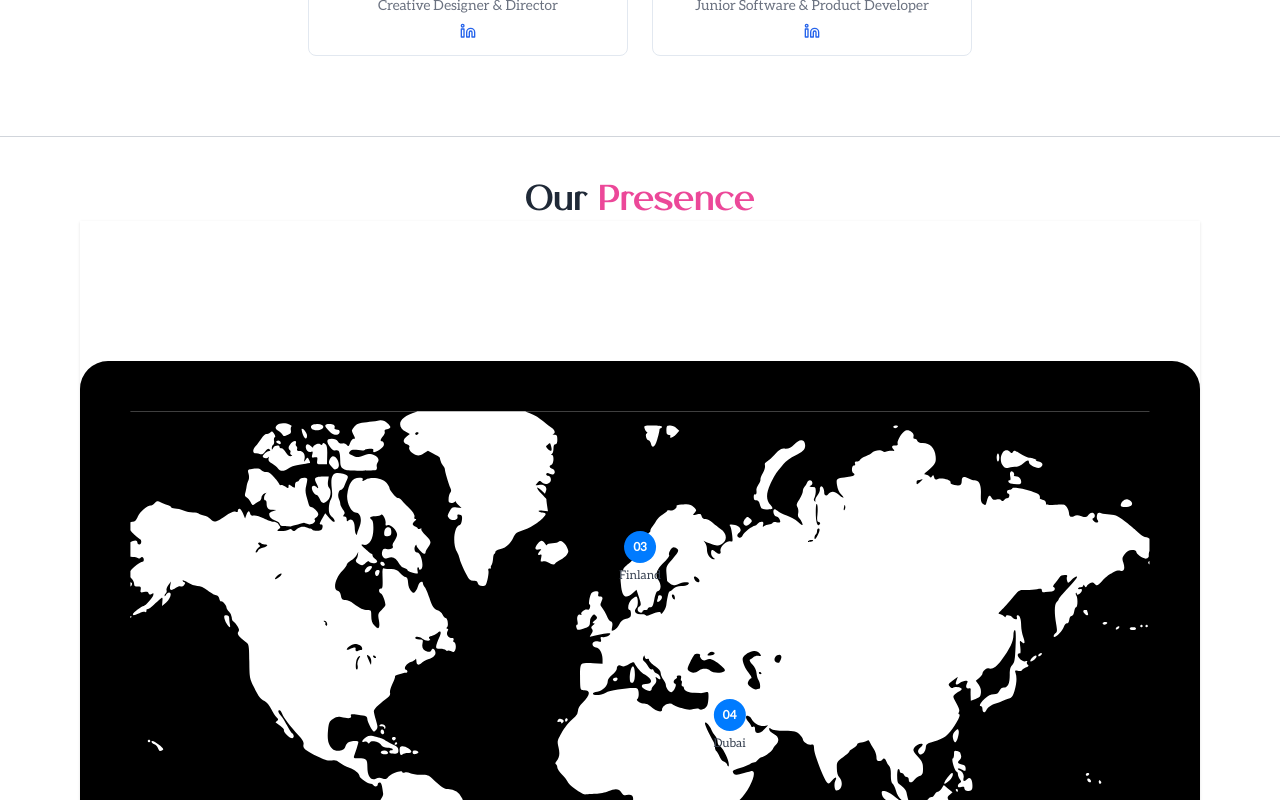
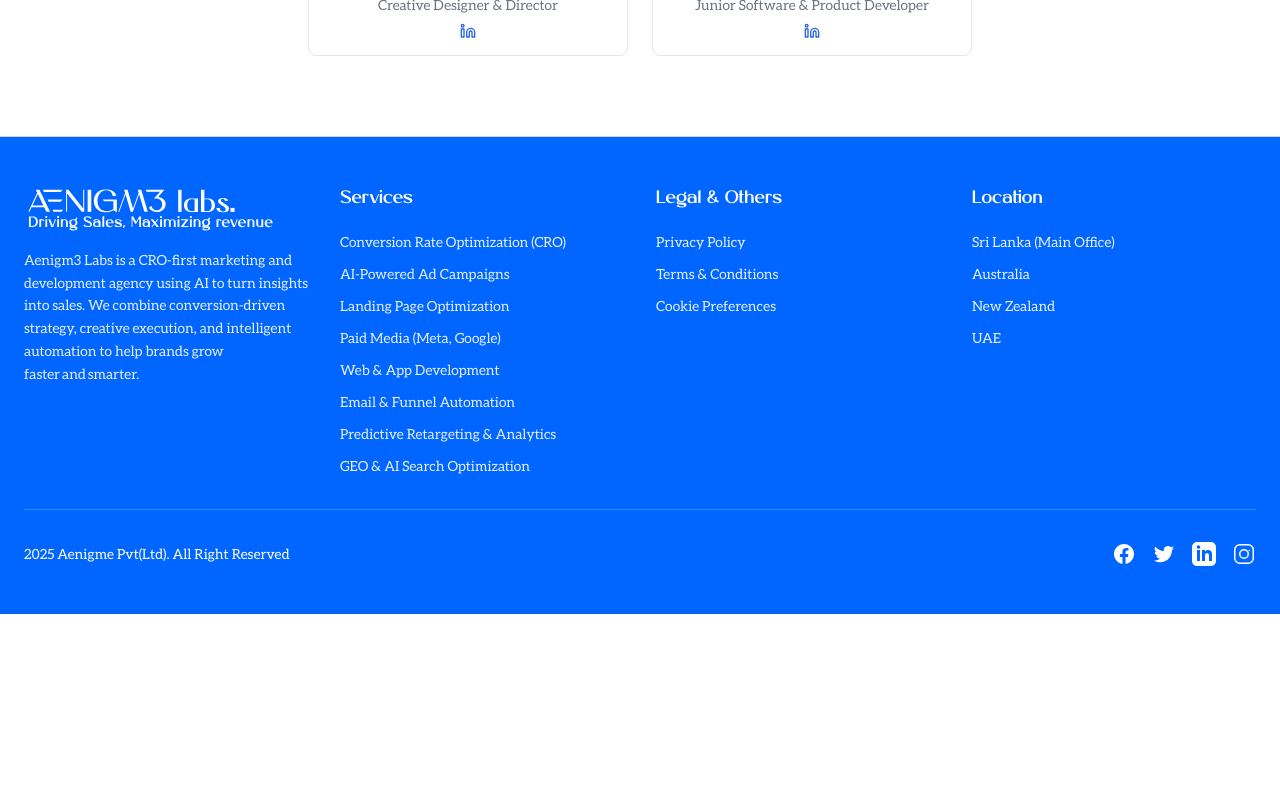
Before and after one commit to Sanju-willis/aenigm3, a Next.js app: page /about in a window 1280 px wide. Shown: the part 3520-4320 px from the top of the page. After the commit the page ends 4134 px from the top, so only its background shows below. Built offline with nearby package versions, Linux system fonts and the light colour scheme.

Commit message:
fix: remove OurPresence section from AboutUsPage

```diff
--- a/src/app/about/page.tsx
+++ b/src/app/about/page.tsx
@@ -214,9 +214,7 @@ export default function AboutUsPage() {
       <LeadershipTeam/>
       <div className="max-w-9xl mx-auto border-b border-gray-300" />
       </section>
-      <section>
-      <OurPresence />
-      </section>
+
     </main>
   );
 }
```
